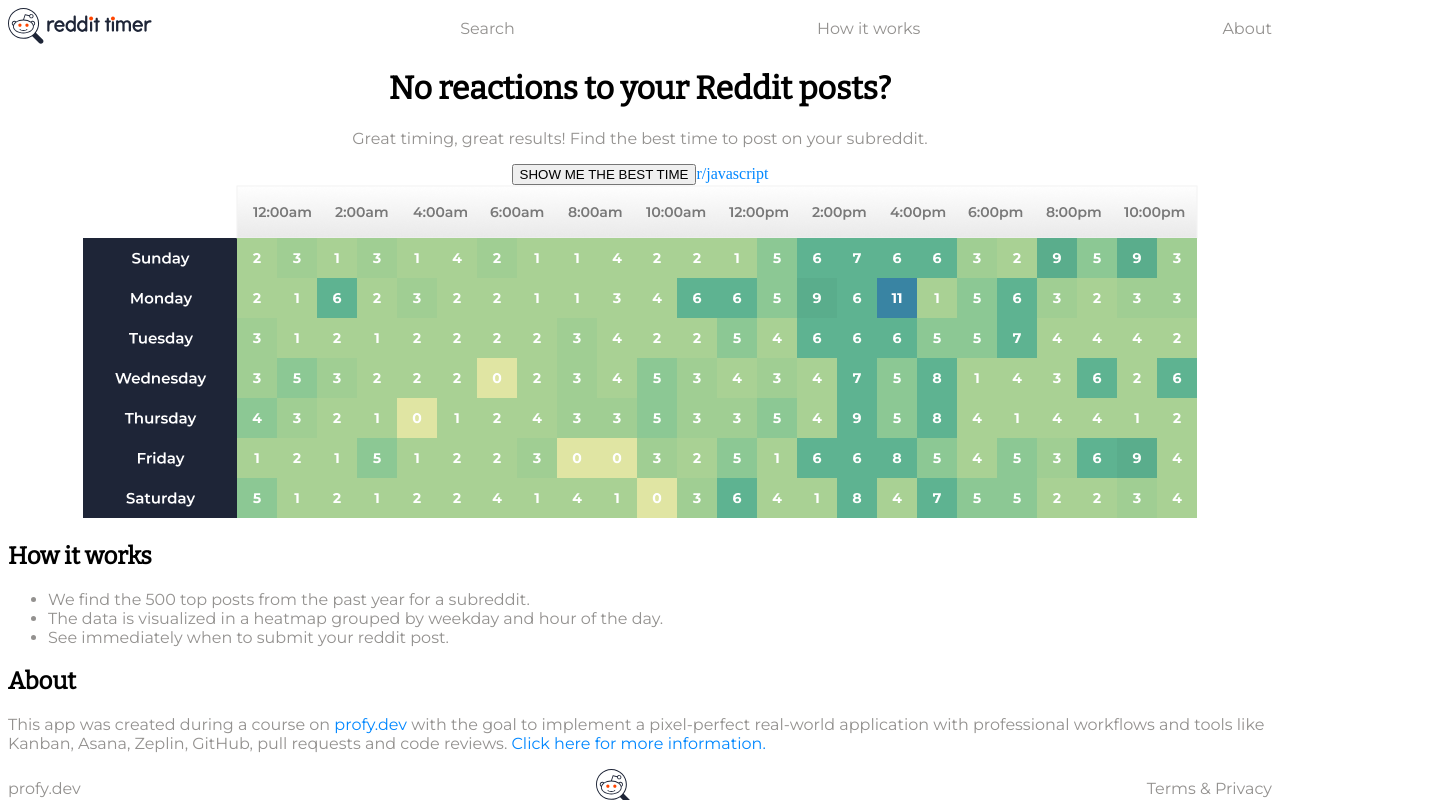
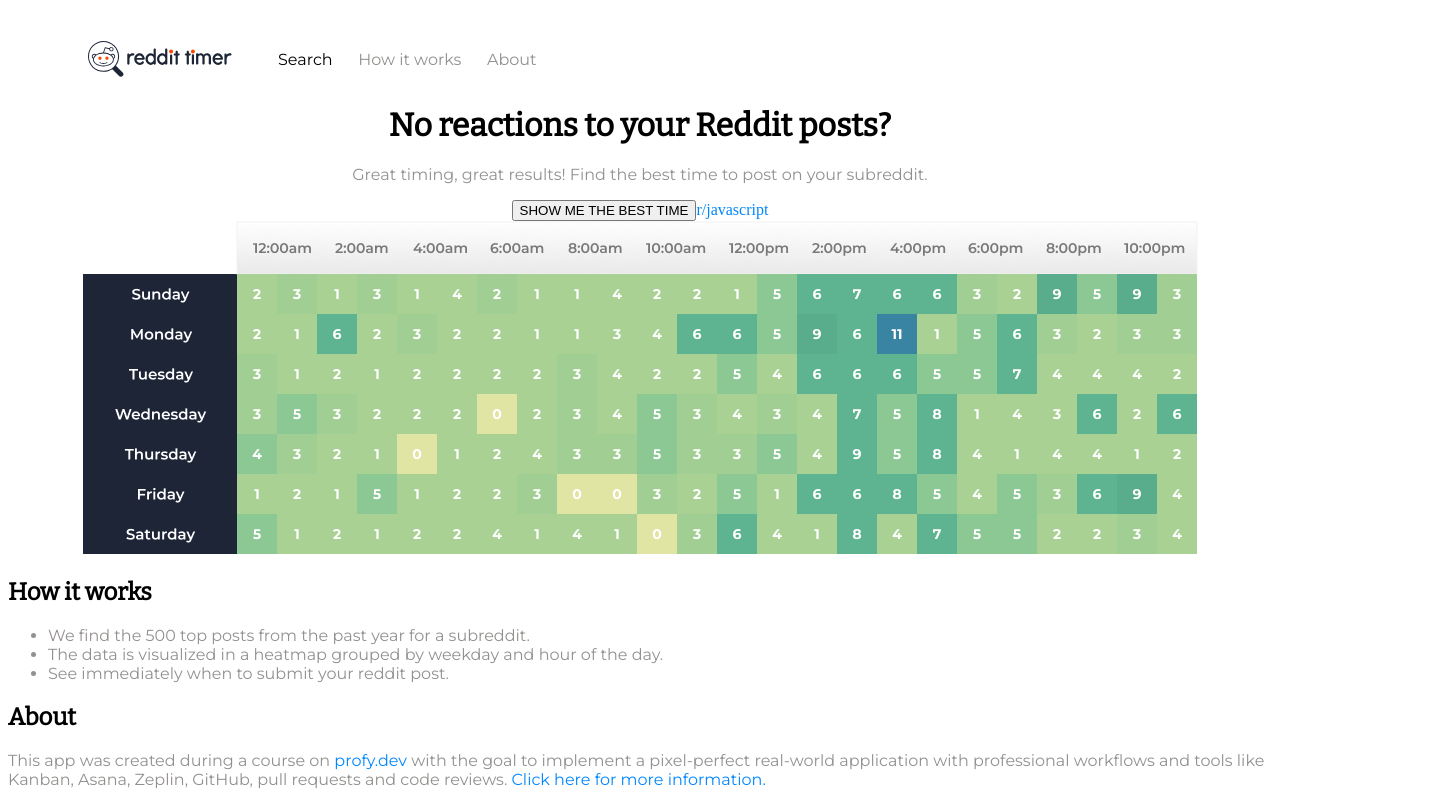
Before and after one commit to profydev/reddit-timer-hannahyockel, a React (Create React App) app: page / in a window 1280 px wide. Shown: the top 800 px of the page, 1432 px wide, since content can reach past the window. Built offline with nearby package versions, Linux system fonts and the light colour scheme.

Commit message:
Tests refactoring of Header

```diff
--- a/package.json
+++ b/package.json
@@ -11,7 +11,8 @@
     "react-dom": "^17.0.1",
     "react-router-dom": "6",
     "react-router-hash-link": "^2.4.3",
-    "react-scripts": "^4.0.1"
+    "react-scripts": "^4.0.1",
+    "styled-components": "^5.3.3"
   },
   "scripts": {
     "start": "react-scripts start",
--- a/src/App.js
+++ b/src/App.js
@@ -1,12 +1,10 @@
 import React from 'react';
 import InfoSection from './Components/InfoSection';
 
-function App() {
+export default function App() {
   return (
     <div>
       <InfoSection />
     </div>
   );
 }
-
-export default App;
--- a/src/Components/Header.js
+++ b/src/Components/Header.js
@@ -1,17 +1,61 @@
 import React from 'react';
+import styled from 'styled-components';
 import { Link } from 'react-router-dom';
 import { HashLink } from 'react-router-hash-link';
 import logo from '../img/logo.svg';
 
-export default function Header() {
-  return (
-    <header>
+export const Container = styled.header`
+  max-width: 1440px;
+  padding: 0 80px;
+  width: 100%;
+  margin: 0 auto;
+`;
+
+export const Nav = styled.nav`
+  display: flex;
+  justify-content: space-between;
+  align-items: center;
+  margin-top: 1.6em;
+  img {
+    display: block;
+  }
+`;
+
+const ListItem = styled.li`
+  text-decoration: none;
+`;
+
+const NavLinks = styled.ul`
+  list-style-type: none;
+  font-family: "Montserrat", sans-serif;
+  display: flex;
+  gap: 1.6em;
+`;
+
+const StyledLink = styled(Link)`
+  text-decoration: none;
+  color: black;
+`;
+
+const Header = () => (
+  <Container>
+    <Nav>
       <Link to="/">
-        <img src={logo} alt="Logo" />
+        <img src={logo} alt="logo" />
       </Link>
-      <Link to="/search/javascript">Search</Link>
-      <HashLink to="/#how-it-works">How it works</HashLink>
-      <HashLink to="/#about">About</HashLink>
-    </header>
-  );
-}
+      <NavLinks>
+        <ListItem>
+          <StyledLink to="/searchpage/javascript">Search</StyledLink>
+        </ListItem>
+        <ListItem>
+          <HashLink to="/#how-it-works">How it works</HashLink>
+        </ListItem>
+        <ListItem>
+          <HashLink to="/#about">About</HashLink>
+        </ListItem>
+      </NavLinks>
+    </Nav>
+  </Container>
+);
+
+export default Header;
```
Also changed, not shown: 2 other files (tests, documents, lock files or other folders).
